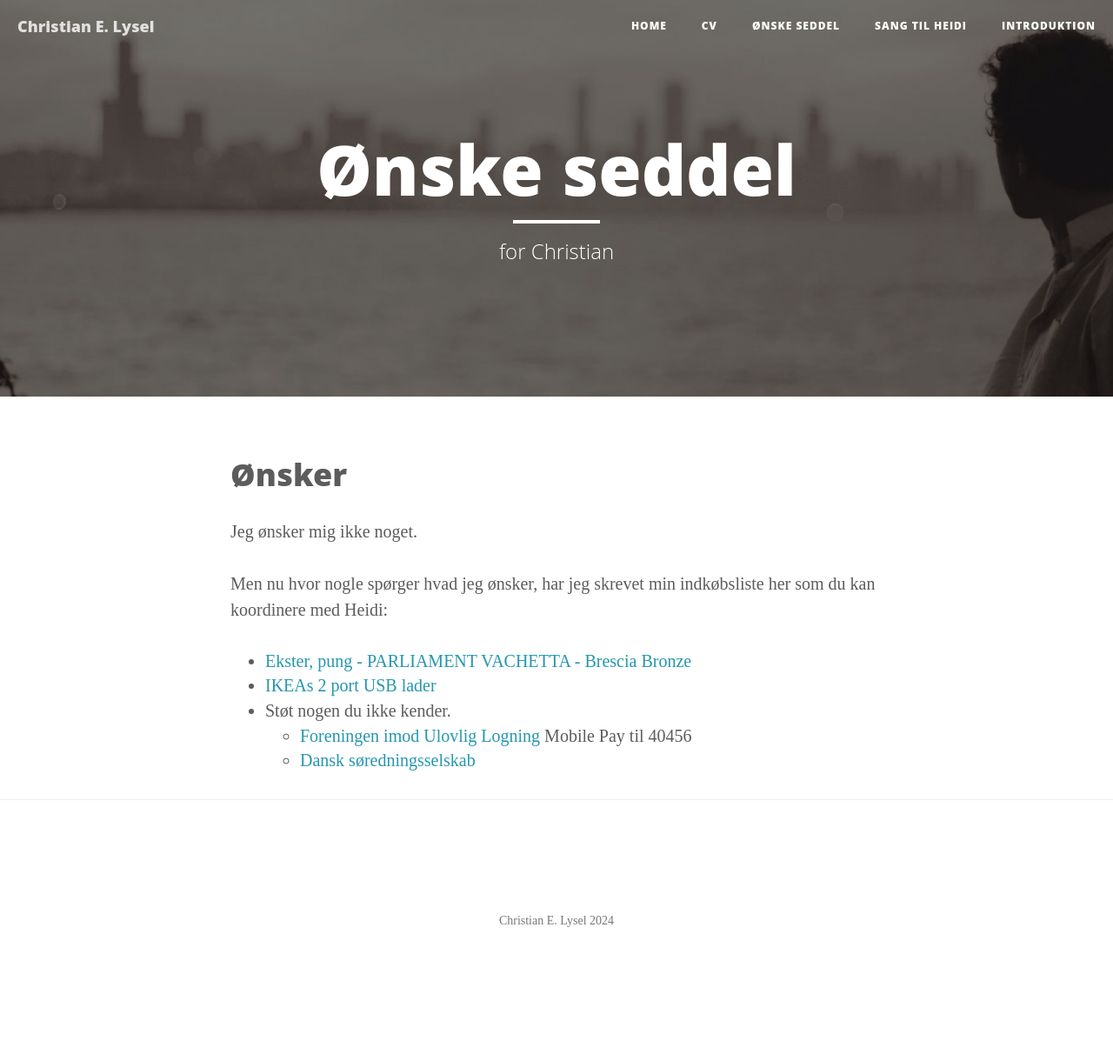
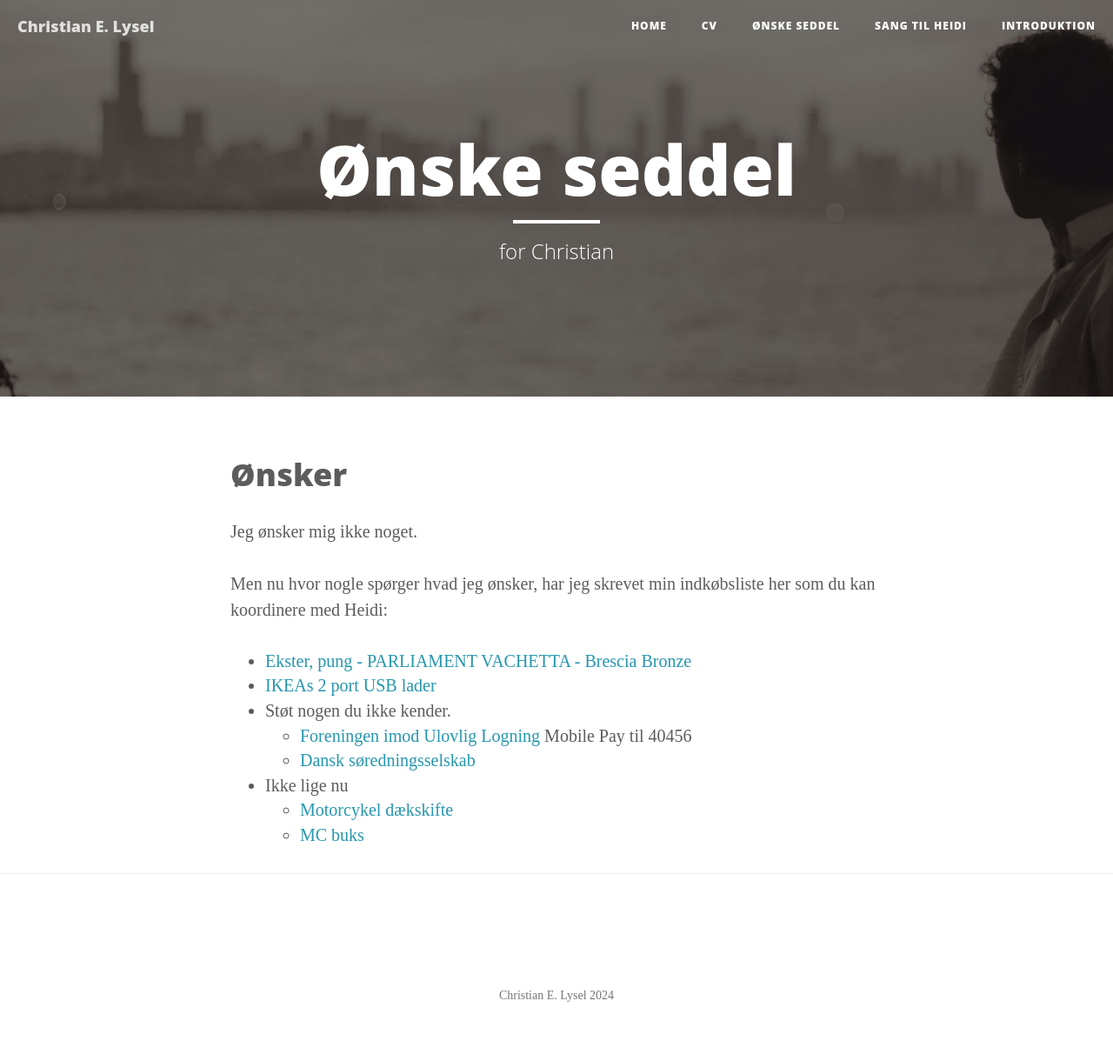
Before and after one commit to clysel/christian.lysel.net, a Jekyll site: the page built from gave.markdown, in a window 1280 px wide. Shown: the whole page at 87% size. Built offline with Jekyll 4.4.1, drawn with Linux system fonts in a browser that asks for light colours; before the commit the page ends 1134 px from its top, so only the background shows below that.

Commit message:
Update gave.markdown

```diff
--- a/gave.markdown
+++ b/gave.markdown
@@ -15,3 +15,6 @@ Men nu hvor nogle spørger hvad jeg ønsker, har jeg skrevet min indkøbsliste h
 * Støt nogen du ikke kender.
   * [Foreningen imod Ulovlig Logning](https://ulovliglogning.dk/#wannahelp) Mobile Pay til 40456
   * [Dansk søredningsselskab](https://dsrs.dk/stot-os)
+* Ikke lige nu
+  * [Motorcykel dækskifte](https://www.xlmoto.dk/product/daekmonteringsvaerktoj-road-proworks_pid-PW-GTM-B)
+  * [MC buks](https://www.xlmoto.dk/product/bukser-richa-colorado-sort_pid-7CLBS10010012XL)
```
